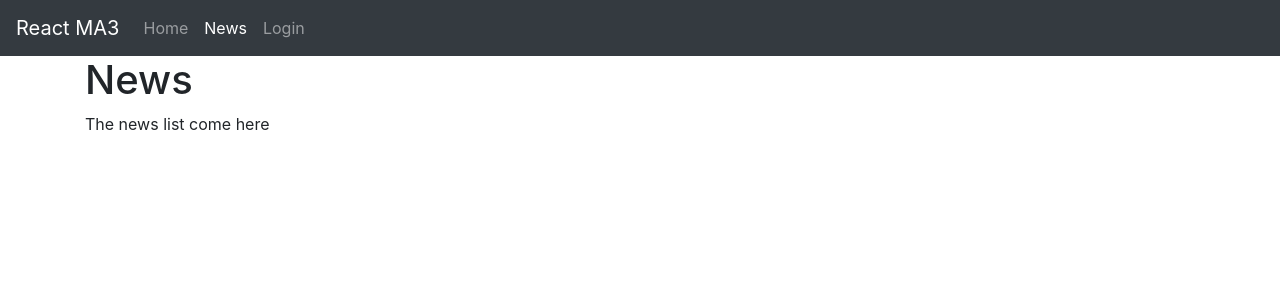
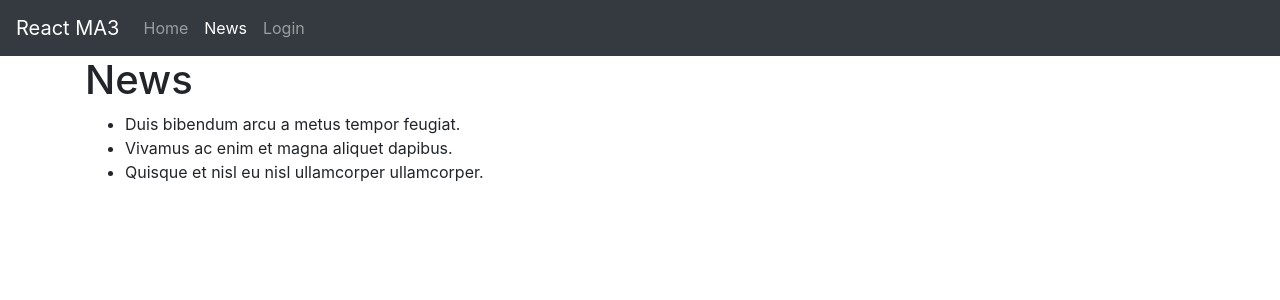
Before and after one commit to EvaSingh/eva-singh-js-frameworks-ma3.js, a React (Create React App) app: page /news in a window 1280 px wide. Shown: the top 300 px of the page. Built offline with nearby package versions, Linux system fonts and the light colour scheme.

Commit message:
Create Home, Login and News components and update the others.

```diff
--- /dev/null
+++ b/src/components/home/Home.js
@@ -0,0 +1,16 @@
+import React from "react";
+import Heading from "../layout/Heading";
+import HomeContent from "./HomeContent";
+
+export function Home() {
+    return (
+      <>
+        <Heading content="Home"/>
+        <HomeContent>
+        Lorem ipsum dolor sit amet, consectetur adipiscing elit. Ut dui orci, vulputate eget pharetra non, tristique sit amet dolor. Aenean sed aliquam magna. Aenean facilisis urna tortor, ut dictum quam dictum ac. Proin augue odio, dignissim vel lacinia sit amet, ornare eget felis. Sed porta quam eu dui gravida semper. Nunc nec lectus ac ipsum scelerisque auctor sed non erat. Morbi porta neque nec massa facilisis rhoncus. Integer convallis leo et urna accumsan consectetur. Morbi leo ipsum, tempor hendrerit eleifend id, finibus vitae nibh. In diam orci, blandit nec bibendum vitae, faucibus eget leo.
+        </HomeContent>
+      </>
+    );
+}
+
+export default Home;
--- a/src/components/home/HomeContent.js
+++ b/src/components/home/HomeContent.js
@@ -1,14 +1,10 @@
 import React from "react";
-import Heading from "../layout/Heading";
 
-export function HomeContent() {
+function HomeContent({children}) {
     return (
-      <>
-        <Heading title="Home"/>
-        <p>
-        Lorem ipsum dolor sit amet, consectetur adipiscing elit. Ut dui orci, vulputate eget pharetra non, tristique sit amet dolor. Aenean sed aliquam magna. Aenean facilisis urna tortor, ut dictum quam dictum ac. Proin augue odio, dignissim vel lacinia sit amet, ornare eget felis. Sed porta quam eu dui gravida semper. Nunc nec lectus ac ipsum scelerisque auctor sed non erat. Morbi porta neque nec massa facilisis rhoncus. Integer convallis leo et urna accumsan consectetur. Morbi leo ipsum, tempor hendrerit eleifend id, finibus vitae nibh. In diam orci, blandit nec bibendum vitae, faucibus eget leo.
-        </p>
-      </>
+      <div>
+        <p>{children}</p>
+      </div>
     );
 }
 
--- a/src/components/layout/Heading.js
+++ b/src/components/layout/Heading.js
@@ -1,8 +1,8 @@
 import React from "react";
 
-function Heading({title}) {
+function Heading({content}) {
   return (
-    <h1>{title}</h1>
+    <h1>{content}</h1>
   );
 }
 
--- a/src/components/layout/Layout.js
+++ b/src/components/layout/Layout.js
@@ -8,9 +8,9 @@ import {
     NavLink,
 } from "react-router-dom";
 import Container from "react-bootstrap/Container";
-import HomeContent from "../home/HomeContent";
-import NewsList from "../news/NewsList";
-import LoginForm from "../login/LoginForm";
+import Home from "../home/Home";
+import News from "../news/News";
+import Login from "../login/Login";
 
 function Layout({children}) {
     return(
@@ -28,9 +28,9 @@ function Layout({children}) {
         </Navbar>
         <Container>
           <Switch>
-              <Route path="/" exact component={HomeContent} />
-              <Route path="/news" component={NewsList} />
-              <Route path="/login" component={LoginForm} />
+              <Route path="/" exact component={Home} />
+              <Route path="/news" component={News} />
+              <Route path="/login" component={Login} />
           </Switch>
         </Container>
       </Router>
--- /dev/null
+++ b/src/components/login/Login.js
@@ -0,0 +1,14 @@
+import React from "react";
+import Heading from "../layout/Heading";
+import LoginForm from "./LoginForm";
+
+export function Login() {
+    return (
+      <>
+        <Heading content="Login"/>
+        <LoginForm/>
+      </>
+    );
+}
+
+export default Login;
--- a/src/components/login/LoginForm.js
+++ b/src/components/login/LoginForm.js
@@ -1,14 +1,10 @@
 import React from "react";
-import Heading from "../layout/Heading";
 
 export function LoginForm() {
     return (
-      <>
-        <Heading title="Login"/>
         <p>
         Form goes here
         </p>
-      </>
     );
 }
 
--- /dev/null
+++ b/src/components/news/News.js
@@ -0,0 +1,14 @@
+import React from "react";
+import Heading from "../layout/Heading";
+import NewsList from "./NewsList";
+
+export function News() {
+    return (
+      <>
+        <Heading content="News"/>
+        <NewsList/>
+      </>
+    );
+}
+
+export default News;
--- a/src/components/news/NewsList.js
+++ b/src/components/news/NewsList.js
@@ -1,12 +1,12 @@
 import React from "react";
-import Heading from "../layout/Heading";
 
 export function NewsList() {
     return (
-      <>
-        <Heading title="News"/>
-        <p>The news list come here</p>
-      </>
+        <ul>
+          <li>Duis bibendum arcu a metus tempor feugiat.</li>
+          <li>Vivamus ac enim et magna aliquet dapibus.</li>
+          <li>Quisque et nisl eu nisl ullamcorper ullamcorper.</li>
+        </ul>
     );
 }
 
```
